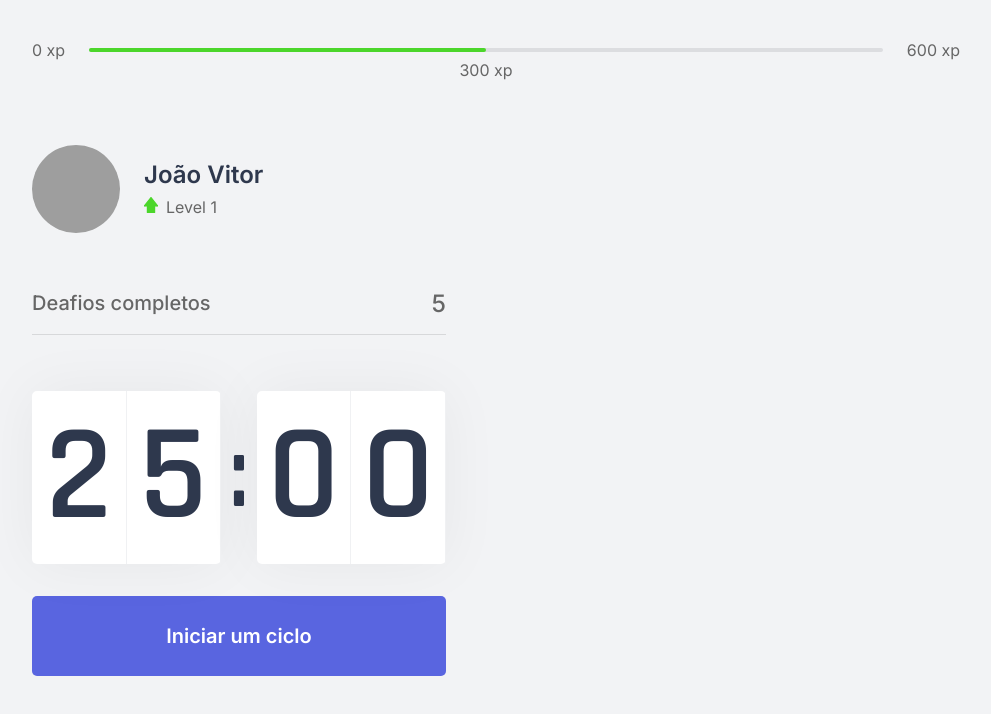
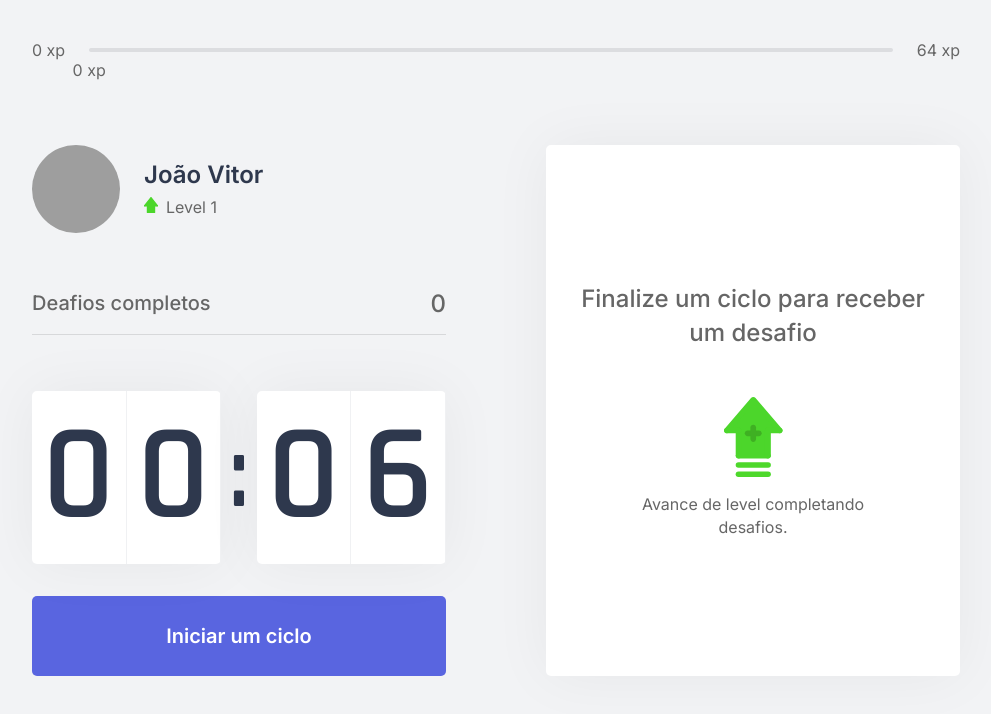
Before and after one commit to joaovitorJS/nlw-04-moveit, a Next.js app: page / in a window 1280 px wide. Shown: the top 714 px of the page, without its empty margins (144-1135 px from the left). Built offline with nearby package versions, Linux system fonts and the light colour scheme; grey boxes are pictures that could not be loaded.

Commit message:
third day

```diff
--- /dev/null
+++ b/challenges.json
@@ -0,0 +1,62 @@
+[
+  {
+    "type": "body",
+    "description": "Estique um de seus braços com a palma da mão virada para frente e puxe os dedos para cima por 10 segundos por mão.",
+    "amount": 80
+  },
+  {
+    "type": "body",
+    "description": "Estique seu braço contra o peito e puxe-o utilizando o outro braço por 10 segundos por braço.",
+    "amount": 60
+  },
+  {
+    "type": "body",
+    "description": "Puxe seu pescoço com a ajuda da mão para a direita e para a esquerda, permanecendo na posição por alguns segundos.",
+    "amount": 70
+  },
+  {
+    "type": "body",
+    "description": "Com as duas mãos na parte de trás da cabeça, leve-a para baixo, alongando a parte de trás da região.",
+    "amount": 60
+  },
+  {
+    "type": "body",
+    "description": "Cruze as pernas e desça com as mãos esticadas em direção ao chão. Repita o movimento com a outra perna na frente.",
+    "amount": 100
+  },
+  {
+    "type": "body",
+    "description": "Sentado, abra as pernas e tente encostar as palmas das mãos no chão, repita 3 vezes por 5 segundos.",
+    "amount": 80
+  },
+  {
+    "type": "body",
+    "description": "Puxe o joelho de encontro ao peito e segure, troque de perna após 10 segundos.",
+    "amount": 50
+  },
+  {
+    "type": "body",
+    "description": "Sentado, cruze uma perna e incline seu tronco à frente, troque de perna após 10 segundos.",
+    "amount": 80
+  },
+  {
+    "type": "eye",
+    "description": "Sentado, feche os olhos e cubra-os com as palmas da mão durante 2 minutos, depois abra normalmente.",
+    "amount": 90
+  },
+  {
+    "type": "eye",
+    "description": "Em algum ambiente aberto, olhe o mais longe que puder em quatro direções por 3s, mexa apenas os olhos. Repita 3 vezes.",
+    "amount": 140
+  },
+  {
+    "type": "eye",
+    "description": "Usando os polegares, massage a área abaixo das sobrancelhas em movimentos circulares por 15 segundos.",
+    "amount": 70
+  },
+  {
+    "type": "body",
+    "description": "Em pé, gire a cintura o máximo que puder para a esquerda, segure por cinco segundos. Repita para a direita.",
+    "amount": 90
+  }
+]
--- /dev/null
+++ b/src/components/ChallengeBox.tsx
@@ -0,0 +1,46 @@
+import { useContext } from 'react';
+import { ChallengesContext } from '../contexts/ChallengesContext';
+import styles from '../styles/components/ChallengeBox.module.css';
+
+export function ChallengeBox() {
+  const { activeChallenge, resetChallenge } = useContext(ChallengesContext);
+
+  return (
+    <div className={styles.challengeBoxContainer}>
+      { activeChallenge ? (
+        <div className={styles.challengeActive}>
+          <header>Ganhe {activeChallenge.amount} xp</header>
+          <main>
+            <img src={`icons/${activeChallenge.type}.svg`}/>
+            <strong>Novo desafio</strong>
+            <p>{activeChallenge.description}</p>
+          </main>
+
+          <footer>
+            <button
+              type="button"
+              className={styles.challengeFailedButton}
+              onClick={resetChallenge}
+            >
+              Falhei
+            </button>
+            <button
+              type="button"
+              className={styles.challengeSucceededButton}
+            >
+              Completei
+            </button>
+          </footer>
+        </div>
+      ) : (
+        <div className={styles.challengeNotActive}>
+        <strong>Finalize um ciclo para receber um desafio</strong>
+        <p>
+          <img src="icons/level-up.svg" alt="Level up"/>
+          Avance de level completando desafios.
+        </p>
+      </div>
+      ) }
+    </div>
+  )
+}
--- a/src/components/CompletedChallenges.tsx
+++ b/src/components/CompletedChallenges.tsx
@@ -1,10 +1,14 @@
+import { useContext } from 'react';
+import { ChallengesContext } from '../contexts/ChallengesContext';
 import styles from '../styles/components/CompletedChallenges.module.css';
 
 export function CompletedChallenges() {
+  const { challengesCompleted } = useContext(ChallengesContext)
+
   return (
     <div className={styles.completedChallengesContainer}>
       <span>Deafios completos</span>
-      <span>5</span>
+      <span>{challengesCompleted}</span>
     </div>
   );
 }
--- a/src/components/Countdown.tsx
+++ b/src/components/Countdown.tsx
@@ -1,10 +1,15 @@
-import { useState, useEffect } from 'react';
-import { setTimeout } from 'timers';
+import { useState, useEffect, useContext } from 'react';
+import { ChallengesContext } from '../contexts/ChallengesContext';
 import styles from '../styles/components/Countdown.module.css';
 
+let countdownTimeout: NodeJS.Timeout;
+
 export function Countdown () {
-  const [time, setTime] = useState(25 * 60);
-  const [active, setActive] = useState(false);
+  const { startNewChallenge } = useContext(ChallengesContext);
+
+  const [time, setTime] = useState(0.1 * 60);
+  const [isActive, setIsActive] = useState(false);
+  const [hasFinished, setHasFinished] = useState(false);
 
   const minutes = Math.floor(time / 60);
   const seconds = time % 60;
@@ -12,16 +17,26 @@
   const [secondLeft, secondRight] = String(seconds).padStart(2, '0').split('');
 
   function startCountdown() {
-    setActive(true);
+    setIsActive(true);
+  }
+
+  function resetCountdown() {
+    clearTimeout(countdownTimeout);
+    setIsActive(false);
+    setTime(0.1*60);
   }
 
   useEffect(() => {
-    if (active && time > 0) {
-      setTimeout(() => {
+    if (isActive && time > 0) {
+      countdownTimeout = setTimeout(() => {
         setTime(time-1);
       }, 1000)
+    } else if (isActive && time === 0) {
+      setHasFinished(true);
+      setIsActive(false);
+      startNewChallenge();
     }
-  }, [active, time]);
+  }, [isActive, time]);
 
   return(
     <div>
@@ -37,6 +52,28 @@
         </div>
       </div>
 
+      { hasFinished ? (
+        <button
+          disabled
+          className={`${styles.countdownButton}`}
+        >
+          Ciclo encerrado
+          <img src="./icons/checked.svg" alt="Concluido"/>
+        </button>
+      ) : (
+        <>
+          { isActive ? (
+            <button
+            type="button"
+            className={`${styles.countdownButton} ${styles.countdownButtonActive}`}
+            onClick={resetCountdown}
+            >
+              Abandonar ciclo
+              <svg width="40" height="40" viewBox="0 0 40 40" fill="none" xmlns="http://www.w3.org/2000/svg">
+                <path d="M27 14.41L25.59 13L20 18.59L14.41 13L13 14.41L18.59 20L13 25.59L14.41 27L20 21.41L25.59 27L27 25.59L21.41 20L27 14.41Z" fill="#666"/>
+              </svg>
+            </button>
+          ) : (
             <button
             type="button"
             className={styles.countdownButton}
@@ -44,6 +81,11 @@
             >
               Iniciar um ciclo
             </button>
+          )}
+        </>
+      )}
+
+
     </div>
   );
 }
--- a/src/components/ExperienceBar.tsx
+++ b/src/components/ExperienceBar.tsx
@@ -1,14 +1,22 @@
+import { useContext } from 'react';
+import { ChallengesContext } from '../contexts/ChallengesContext';
 import styles from '../styles/components/ExperienceBar.module.css';
 
 export function ExperienceBar() {
+  const { currentExperience, experienceToNextLevel } = useContext(ChallengesContext)
+
+  const percentToNextLevel = Math.round((currentExperience*100) / experienceToNextLevel);
+
   return (
     <header className={styles.experienceBar}>
       <span>0 xp</span>
       <div>
-        <div style={{width: '50%' }}/>
-        <span className={styles.currentExperience} style={{left: '50%'}}>300 xp</span>
+        <div style={{width: `${percentToNextLevel}%` }}/>
+        <span className={styles.currentExperience} style={{left: `${percentToNextLevel}%`}}>
+          {currentExperience} xp
+        </span>
       </div>
-      <span>600 xp</span>
+      <span>{experienceToNextLevel} xp</span>
     </header>
   );
 }
--- /dev/null
+++ b/src/contexts/ChallengesContext.tsx
@@ -0,0 +1,66 @@
+import { createContext, ReactNode, useState } from 'react';
+import challenges from '../../challenges.json';
+
+interface Challenge {
+  type: 'body' | 'eye';
+  description: string;
+  amount: number;
+}
+
+interface ChallengesContextData {
+  level: number;
+  currentExperience: number;
+  challengesCompleted: number;
+  experienceToNextLevel:number;
+  activeChallenge: Challenge;
+  levelUp: () => void;
+  startNewChallenge: () => void;
+  resetChallenge: () => void;
+}
+
+interface ChallengesProviderProps{
+  children: ReactNode;
+}
+
+export const ChallengesContext = createContext({} as ChallengesContextData);
+
+export function ChallengesProvider({children}: ChallengesProviderProps) {
+  const [level, setLevel] = useState(1);
+  const [currentExperience, setCurrentExperience] = useState(0);
+  const [challengesCompleted, setChallengesCompleted] = useState(0);
+  const [activeChallenge, setActiveChallenge] = useState(null);
+
+  const experienceToNextLevel = Math.pow((level+1)*4,2);
+
+  function levelUp() {
+    setLevel(level + 1);
+  }
+
+  function startNewChallenge() {
+    const randomChallengeIndex = Math.floor(Math.random() * challenges.length);
+    const challenge = challenges[randomChallengeIndex];
+
+    setActiveChallenge(challenge);
+  }
+
+  function resetChallenge() {
+    setActiveChallenge(null);
+  }
+
+  return (
+    <ChallengesContext.Provider
+      value={{
+        level,
+        currentExperience,
+        challengesCompleted,
+        activeChallenge,
+        experienceToNextLevel,
+        levelUp,
+        startNewChallenge,
+        resetChallenge
+      }}
+    >
+      {children}
+    </ChallengesContext.Provider>
+  )
+}
--- a/src/pages/_app.tsx
+++ b/src/pages/_app.tsx
@@ -1,7 +1,13 @@
 import '../styles/global.css';
+import { ChallengesProvider } from '../contexts/ChallengesContext';
 
 function MyApp({ Component, pageProps }) {
-  return <Component {...pageProps} />
+
+  return (
+    <ChallengesProvider>
+      <Component {...pageProps} />
+    </ChallengesProvider>
+  )
 }
 
 export default MyApp
--- a/src/pages/index.tsx
+++ b/src/pages/index.tsx
@@ -1,11 +1,14 @@
+import Head from 'next/head';
+
 import { CompletedChallenges } from '../components/CompletedChallenges';
 import { Countdown } from '../components/Countdown';
 import { ExperienceBar } from '../components/ExperienceBar';
 import { Profile } from '../components/Profile';
+import { ChallengeBox } from '../components/ChallengeBox';
+import styles from '../styles/pages/Home.module.css';
 
-import Head from 'next/head';
 
-import styles from '../styles/pages/Home.module.css';
+
 export default function Home() {
   return (
     <div className={styles.container}>
@@ -21,7 +24,7 @@
           <Countdown />
         </div>
         <div>
-
+          <ChallengeBox />
         </div>
       </section>
     </div>
--- /dev/null
+++ b/src/styles/components/ChallengeBox.module.css
@@ -0,0 +1,110 @@
+.challengeBoxContainer {
+  height: 100%;
+
+  background: var(--white);
+  border-radius: 5px;
+  box-shadow: 0 0 60px rgba(0, 0, 0, 0.05);
+  padding: 1.5rem 2rem;
+
+  display: flex;
+  flex-direction: column;
+  align-items: center;
+  justify-content: center;
+
+  text-align: center;
+}
+
+.challengeNotActive {
+  display: flex;
+  flex-direction: column;
+  align-items: center;
+}
+
+.challengeNotActive strong {
+  font-size: 1.5rem;
+  font-weight: 500;
+  line-height: 1.4;
+}
+
+.challengeNotActive p {
+  display: flex;
+  flex-direction: column;
+  align-items: center;
+  line-height: 1.4;
+  max-width: 70%;
+  margin-top: 3rem;
+}
+
+.challengeNotActive p img {
+  margin-bottom: 1rem;
+}
+
+.challengeActive {
+  height: 100%;
+
+  display: flex;
+  flex-direction: column;
+}
+
+.challengeActive header {
+  color: var(--blue);
+  font-weight: 600;
+  font-size: 1.25rem;
+  padding: 0 2rem 1.5rem;
+  border-bottom:  1px solid var(--gray-line);
+}
+
+.challengeActive main {
+  flex: 1;
+  display: flex;
+  flex-direction: column;
+  align-items: center;
+  justify-content: center;
+}
+
+.challengeActive main strong {
+  font-size: 2rem;
+  font-weight: 600;
+  color: var(--title);
+  margin: 1.5rem 0 1rem;
+}
+
+.challengeActive main p {
+  line-height: 1.5;
+}
+
+.challengeActive footer {
+  display: grid;
+  grid-template-columns: repeat(2, 1fr);
+  gap: 1rem;
+}
+
+.challengeActive footer button {
+  height: 3rem;
+
+  display: flex;
+  align-items: center;
+  justify-content: center;
+
+  border: 0;
+  border-radius: 5px;
+
+  color: var(--white);
+
+  font-size: 1rem;
+  font-weight: 600;
+
+  transition: filter 0.2s;
+}
+
+.challengeActive footer button.challengeFailedButton {
+  background: var(--red);
+}
+
+.challengeActive footer button.challengeSucceededButton {
+  background: var(--green);
+}
+
+.challengeActive footer button:hover {
+  filter: brightness(0.9);
+}
```
Also changed, not shown: src/styles/components/Countdown.module.css (+31 -2 lines), public/icons/checked.svg (added), public/icons/close.svg. Lines whose indentation alone changed are shown as unchanged.
